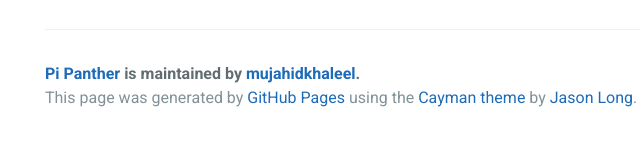
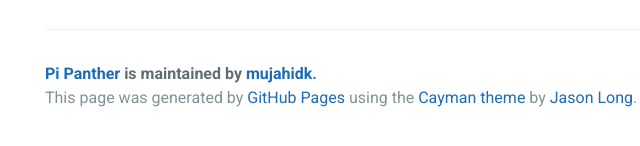
Before and after one commit to mujahidk/pipanther, a plain HTML site: page index.html in a window 1280 px wide. Shown: the part 514-660 px from the top of the page, 179-819 px from the left. Drawn offline with Linux system fonts and the light colour scheme.

Commit message:
Rename account from mujahidkhaleel to mujahidk.

```diff
--- a/index.html
+++ b/index.html
@@ -2,7 +2,7 @@
 <html lang="en-us">
   <head>
     <meta charset="UTF-8">
-    <title>Pi Panther by mujahidkhaleel</title>
+    <title>Pi Panther by mujahidk</title>
     <meta name="viewport" content="width=device-width, initial-scale=1">
     <link rel="stylesheet" type="text/css" href="stylesheets/normalize.css" media="screen">
     <link rel="stylesheet" type="text/css" href="//fonts.googleapis.com/css?family=Roboto:100italic,100,300italic,300,400italic,400,500italic,500,700italic,700,900italic,900">
@@ -13,9 +13,9 @@
     <section class="page-header">
       <h1 class="project-name">Pi Panther</h1>
       <h2 class="project-tagline">APIs for Raspberry Pi</h2>
-      <a href="https://github.com/mujahidkhaleel/pipanther" class="btn">View on GitHub</a>
-      <a href="https://github.com/mujahidkhaleel/pipanther/zipball/master" class="btn">Download .zip</a>
-      <a href="https://github.com/mujahidkhaleel/pipanther/tarball/master" class="btn">Download .tar.gz</a>
+      <a href="https://github.com/mujahidk/pipanther" class="btn">View on GitHub</a>
+      <a href="https://github.com/mujahidk/pipanther/zipball/master" class="btn">Download .zip</a>
+      <a href="https://github.com/mujahidk/pipanther/tarball/master" class="btn">Download .tar.gz</a>
     </section>
 
     <section class="main-content">
@@ -25,7 +25,7 @@
 <p>APIs for Raspberry Pi</p>
 
       <footer class="site-footer">
-        <span class="site-footer-owner"><a href="https://github.com/mujahidkhaleel/pipanther">Pi Panther</a> is maintained by <a href="https://github.com/mujahidkhaleel">mujahidkhaleel</a>.</span>
+        <span class="site-footer-owner"><a href="https://github.com/mujahidk/pipanther">Pi Panther</a> is maintained by <a href="https://github.com/mujahidk">mujahidk</a>.</span>
 
         <span class="site-footer-credits">This page was generated by <a href="https://pages.github.com">GitHub Pages</a> using the <a href="https://github.com/jasonlong/cayman-theme">Cayman theme</a> by <a href="https://twitter.com/jasonlong">Jason Long</a>.</span>
       </footer>
```
